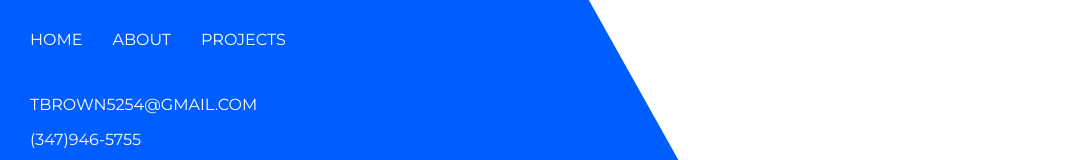
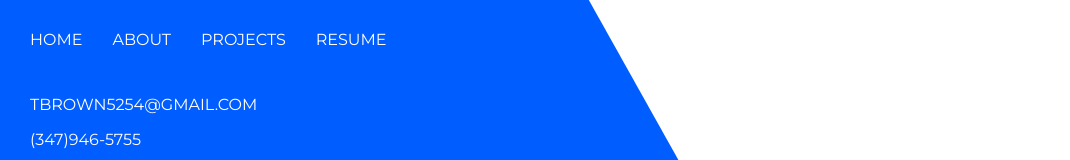
Before and after one commit to TJBrowne/react-portfolio, a React (Create React App) app: page /resume in a window 1280 px wide. Shown: the top 160 px of the page, without its empty margins (0-1070 px from the left). Built offline with nearby package versions, Linux system fonts and the light colour scheme.

Commit message:
added resume component and scss, route/ link

```diff
--- a/src/App.js
+++ b/src/App.js
@@ -4,6 +4,7 @@
 import Introduction from "./Components/Introduction";
 import About from "./Components/About";
 import Projects from "./Components/Projects";
+import Resume from "./Components/Resume";
 import { BrowserRouter as Router, Route, Link } from "react-router-dom";
 
 class App extends Component {
@@ -18,12 +19,14 @@
                 <Link className="link" to="/">Home</Link>
                 <Link className="link" to="/about">About</Link>
                 <Link className="link" to="/projects">Projects</Link>
+                <Link className="link" to="/resume">Resume</Link>
               </nav>
               <Sidebar />
               <div className="content">
               <Route exact path="/" component={Introduction} />
               <Route exact path="/about" component={About} />
               <Route exact path="/projects" component={Projects} />
+              <Route exact path="/resume" component={Resume} />
               </div>
             </div>
 
--- /dev/null
+++ b/src/Components/Resume.js
@@ -0,0 +1,13 @@
+import React, { Component } from "react";
+import "./Resume.scss";
+
+class Resume extends Component {
+    render() {
+      return (
+        <div>
+
+        </div>
+      );
+    }
+  }
+  export default Resume;
```
Also changed, not shown: src/Components/Resume.scss (added).
